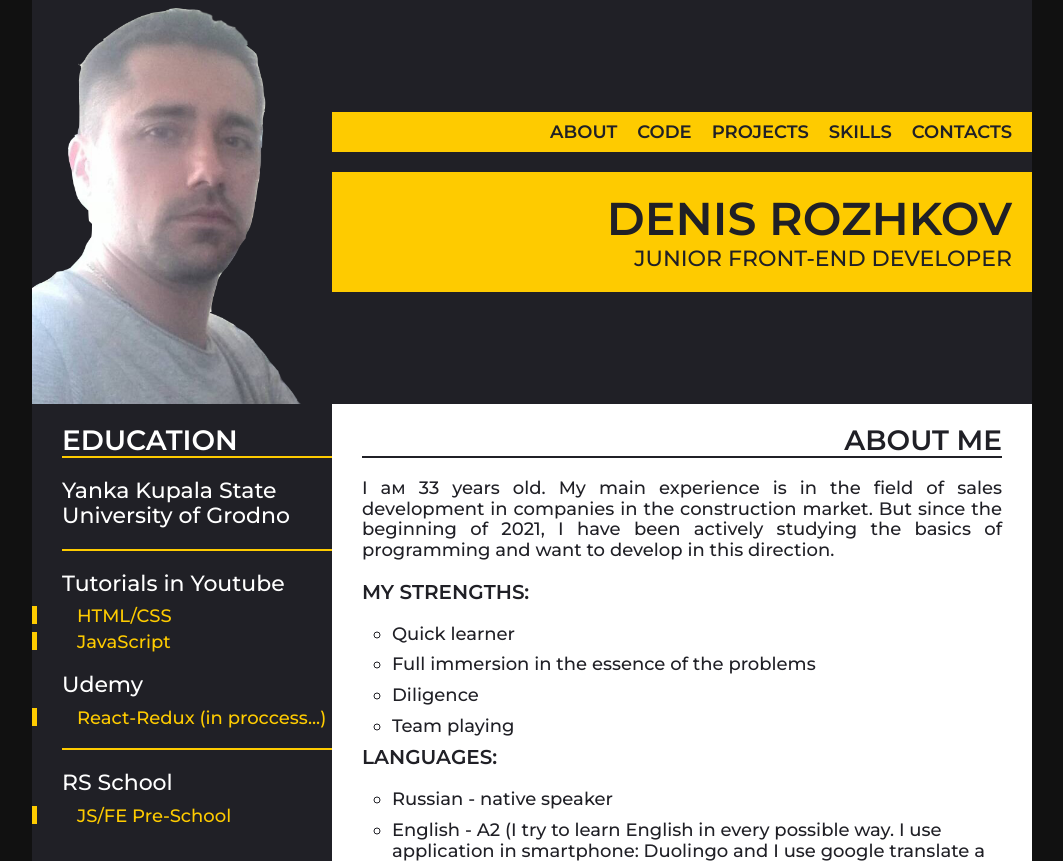
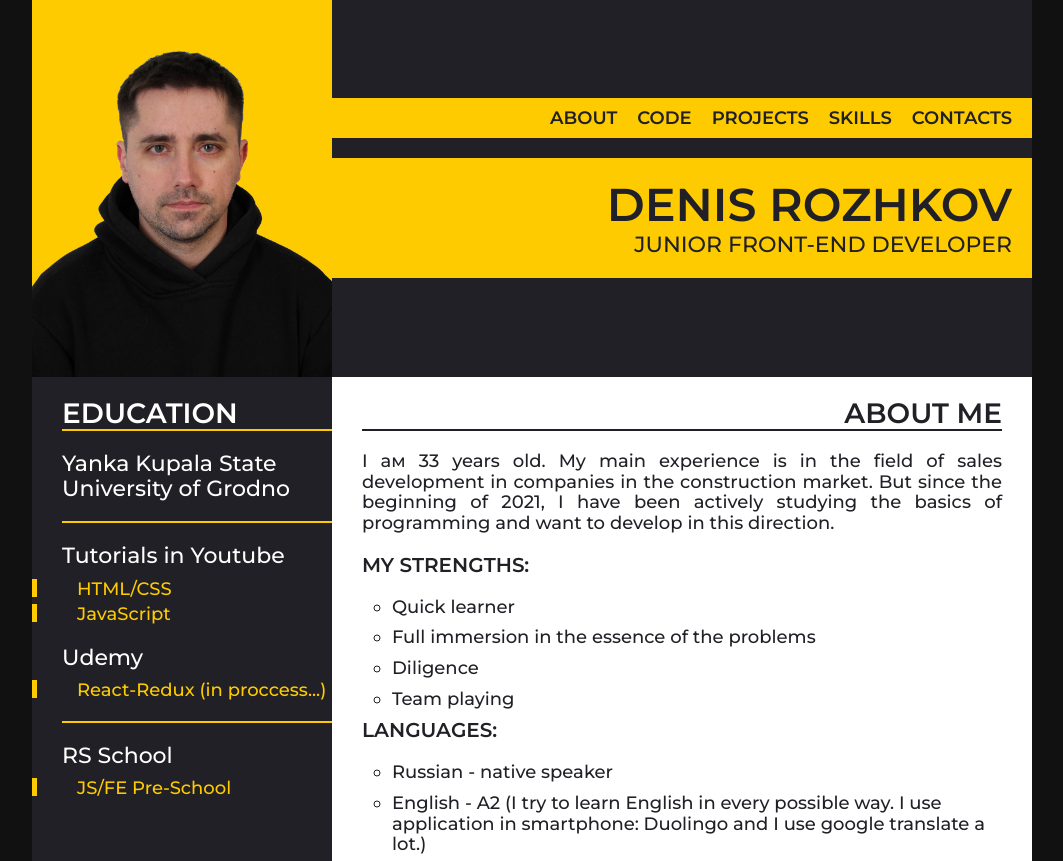
Before and after one commit to rdv123/my-cv, a plain HTML site: page index.html in a window 1280 px wide. Shown: the top 861 px of the page, without its empty margins (108-1171 px from the left). Drawn offline with Linux system fonts and the light colour scheme; no server answers; files whose address does not match are found by name.

Commit message:
update foto for cv

```diff
--- a/index.html
+++ b/index.html
@@ -46,7 +46,7 @@
                     <div class="burger__line"></div>
                 </div>
                 <div class="header__photo">
-                    <img src="./my-foto3.png" alt="photo" class="header__image">
+                    <img src="./for_cv_5.png" alt="photo" class="header__image">
                 </div>
                 <div class="header__content">
                     <nav class="header-menu">
```
Also changed, not shown: for_cv.png (added), for_cv_5.png (added).
